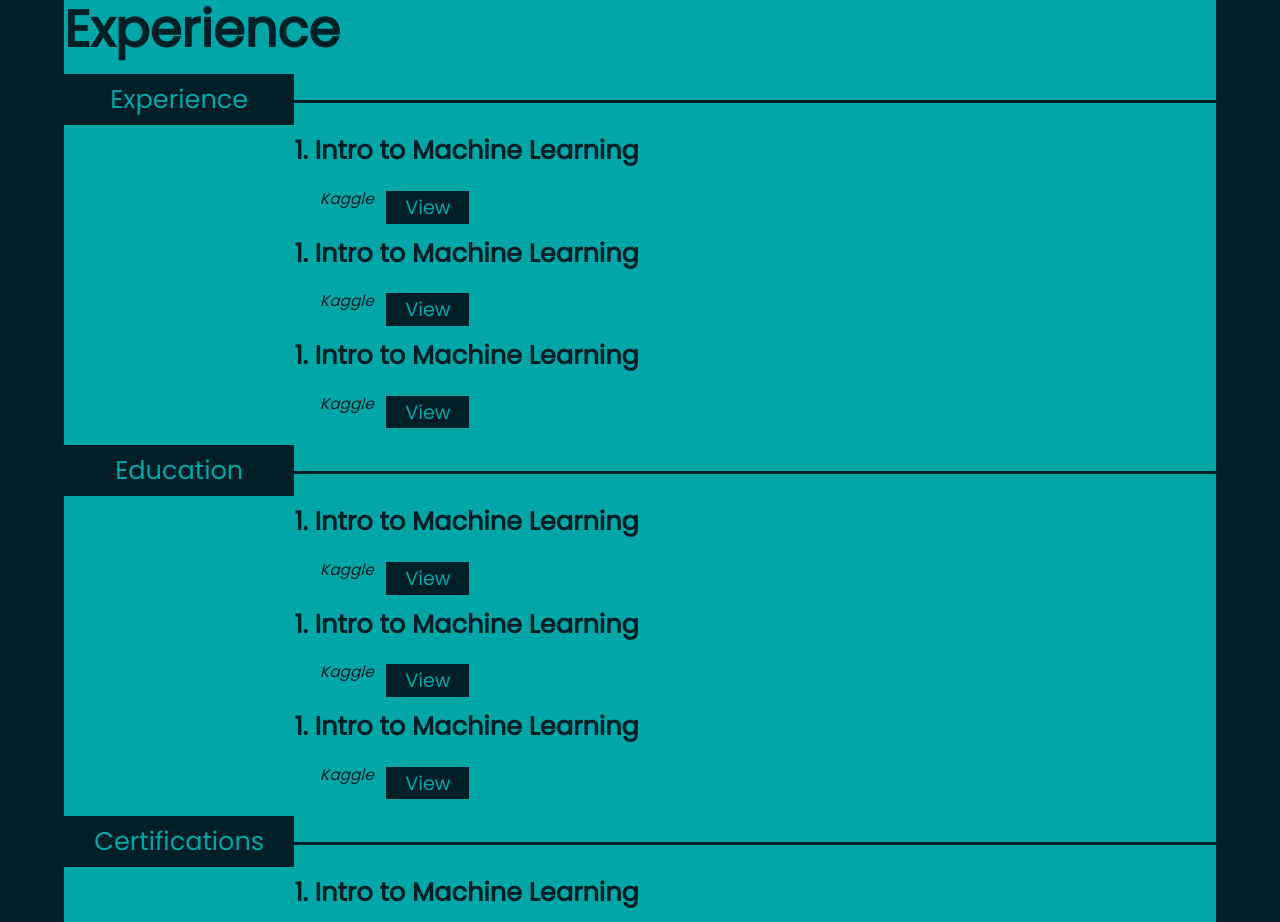
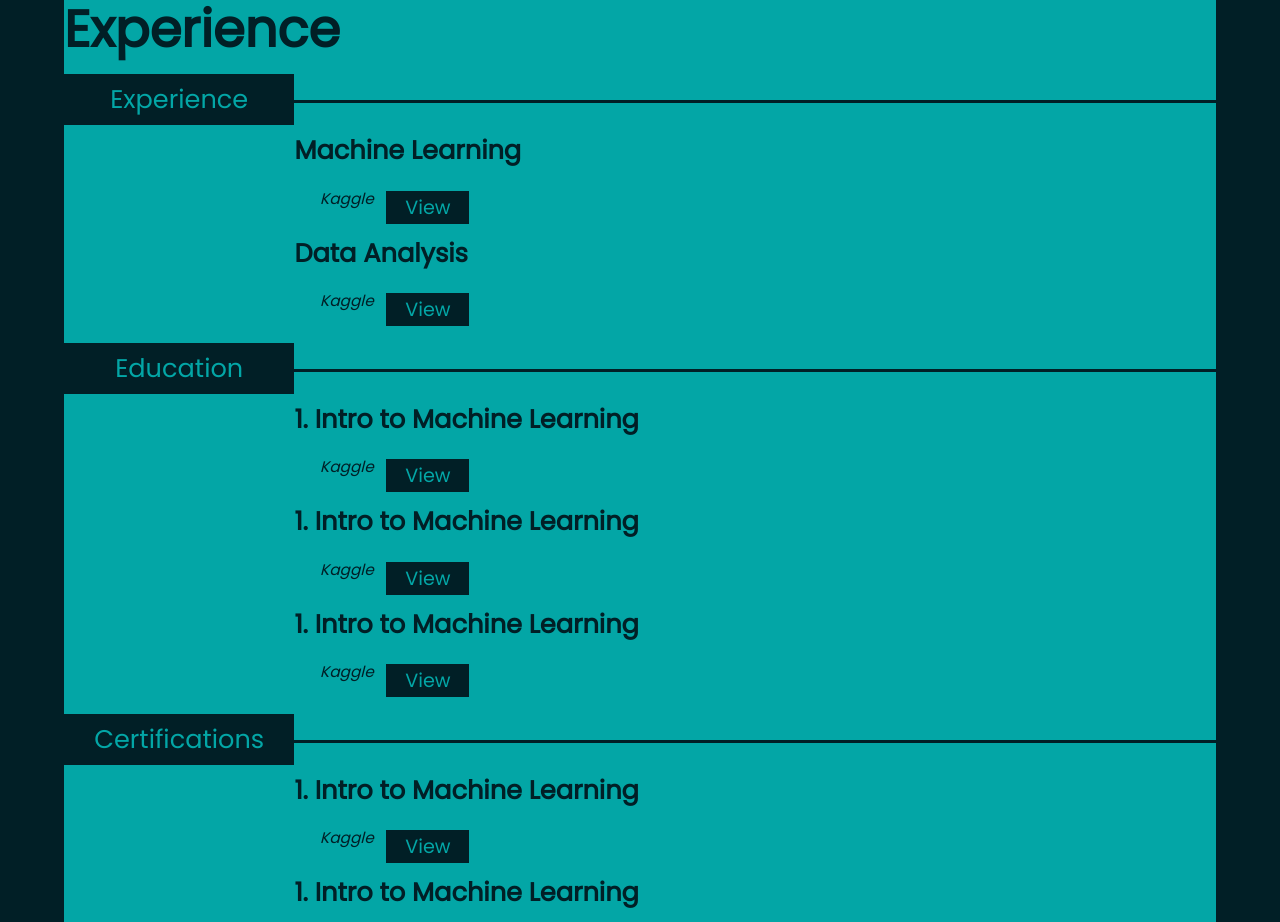
Before and after one commit to MokuaEnock/moku, a React (Create React App) app: page / in a window 1280 px wide. Shown: the part 1800-2722 px from the top of the page. Built offline with nearby package versions, Linux system fonts and the light colour scheme.

Commit message:
render institution data for certifications

```diff
--- a/src/components/education/data.js
+++ b/src/components/education/data.js
@@ -1,11 +1,13 @@
 let certification = [
   {
+    id: 1,
     name: "Machine Learning",
     institution: "Kaggle",
     issue_date: "12/05/2022",
     institution_link: "https://www.kaggle.com/",
   },
   {
+    id: 2,
     name: "Data Analysis",
     institution: "Kaggle",
     issue_date: "30/05/2022",
--- a/src/components/education/education.js
+++ b/src/components/education/education.js
@@ -1,12 +1,27 @@
 import "./education.css";
+import Cert from "./data";
+
 export default function Education() {
+  console.log(Cert);
+
+  let Certifications = Cert.map((e) => {
+    return (
+      <span key={e.id}>
+        <span className="span-title">{e.name}</span>
+        <span className="orga">
+          <i className="slant">{e.institution}</i> <button>View</button>
+        </span>
+      </span>
+    );
+  });
+
   return (
     <section id="edu">
       <header id="edu-header">Experience</header>
       <div id="exp">
         <span className="title">Experience</span>
         <div className="edu-body">
-          <span>
+          {/* <span>
             <span className="span-title">1. Intro to Machine Learning</span>
             <span className="orga">
               <i className="slant">Kaggle</i> <button>View</button>
@@ -23,7 +38,9 @@ export default function Education() {
             <span className="orga">
               <i className="slant">Kaggle</i> <button>View</button>
             </span>
-          </span>
+          </span> */}
+
+          {Certifications}
         </div>
       </div>
 
```
